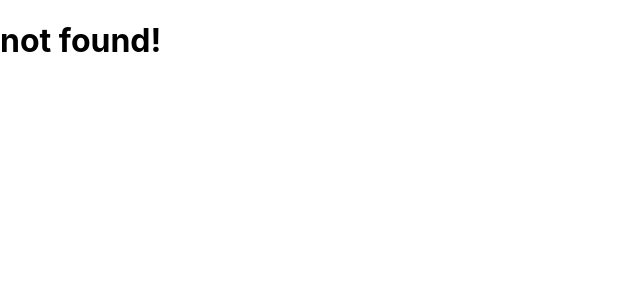
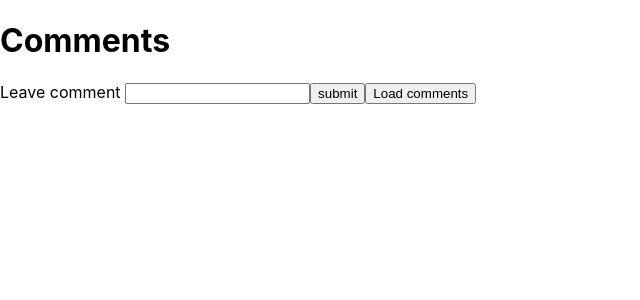
Before and after one commit to AldoCasareto/nextJS-practice, a Next.js app: page /comments in a window 1280 px wide. Before the commit this address had no page. Shown: the top 300 px of the page, without its empty margins (0-640 px from the left). Built offline with nearby package versions, Linux system fonts and the light colour scheme.

Commit message:
api post

```diff
--- /dev/null
+++ b/data/comments.js
@@ -0,0 +1,14 @@
+export const comments = [
+  {
+    id: 1,
+    text: "this is a comment 1",
+  },
+  {
+    id: 2,
+    text: "this is a comment 2",
+  },
+  {
+    id: 3,
+    text: "this is a comment 3",
+  },
+];
--- /dev/null
+++ b/pages/api/comments/index.js
@@ -0,0 +1,15 @@
+import { comments } from "../../../data/comments";
+
+export default function handler(req, res) {
+  if (req.method === "GET") {
+    res.status(200).json(comments);
+  } else if (req.method === "POST") {
+    const comment = req.body.comment;
+    const newComment = {
+      id: comments.length + 1,
+      text: comment,
+    };
+    comments.push(newComment);
+    res.status(201).json(newComment);
+  }
+}
--- /dev/null
+++ b/pages/comments/index.js
@@ -0,0 +1,42 @@
+import React, { useState } from "react";
+
+const CommentsPage = () => {
+  const [data, setData] = useState([]);
+  const [comment, setComment] = useState("");
+  const fetchComments = async () => {
+    const response = await fetch("api/comments");
+    const data = await response.json();
+    setData(data);
+  };
+
+  const submitComment = async (e) => {
+    const response = await fetch("api/comments", {
+      method: "POST",
+      headers: {
+        "Content-Type": "application/json",
+      },
+      body: JSON.stringify({
+        comment,
+      }),
+    });
+    const data = await response.json();
+    console.log(data);
+  };
+
+  return (
+    <div>
+      <h1>Comments</h1>
+      Leave comment{" "}
+      <input value={comment} onChange={(e) => setComment(e.target.value)} />
+      <button onClick={submitComment}>submit</button>
+      <button onClick={fetchComments}>Load comments</button>
+      <ul>
+        {data.map((comment) => (
+          <li key={comment.id}>{comment.text}</li>
+        ))}
+      </ul>
+    </div>
+  );
+};
+
+export default CommentsPage;
```
